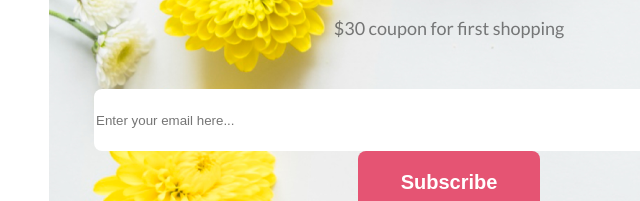
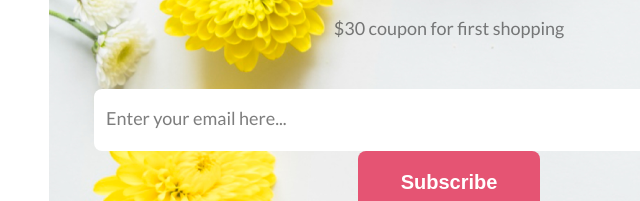
Before and after one commit to shuaib-code/flower-shop, a plain HTML site: page index.html in a window 1280 px wide. Shown: the part 4821-5022 px from the top of the page, 191-831 px from the left. Drawn offline with Linux system fonts and the light colour scheme.

Commit message:
placeholder problem solve

```diff
--- a/style.css
+++ b/style.css
@@ -22,9 +22,14 @@ body{
     margin-bottom: 20px;
     color: #272727;
     font-size: 80px;
-    font-style: normal;
     font-weight: 800;
-    line-height: normal;
+}
+input::placeholder{
+    color: rgba(39, 39, 39, 0.60);
+    font-family: 'Lato', sans-serif;
+    font-size: 18px;
+    font-weight: 400;
+    padding-left: 10px;
 }
 .banner-description{
     margin-bottom: 20px;
```
